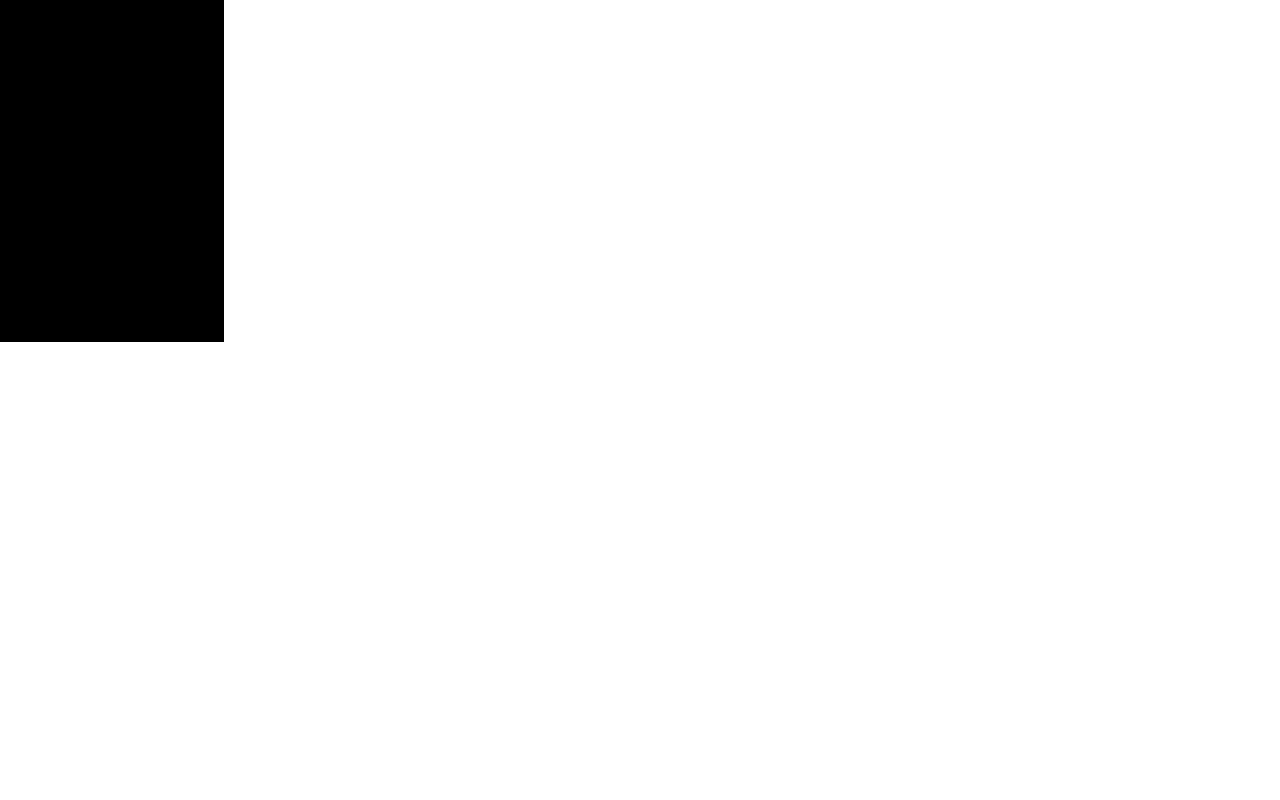
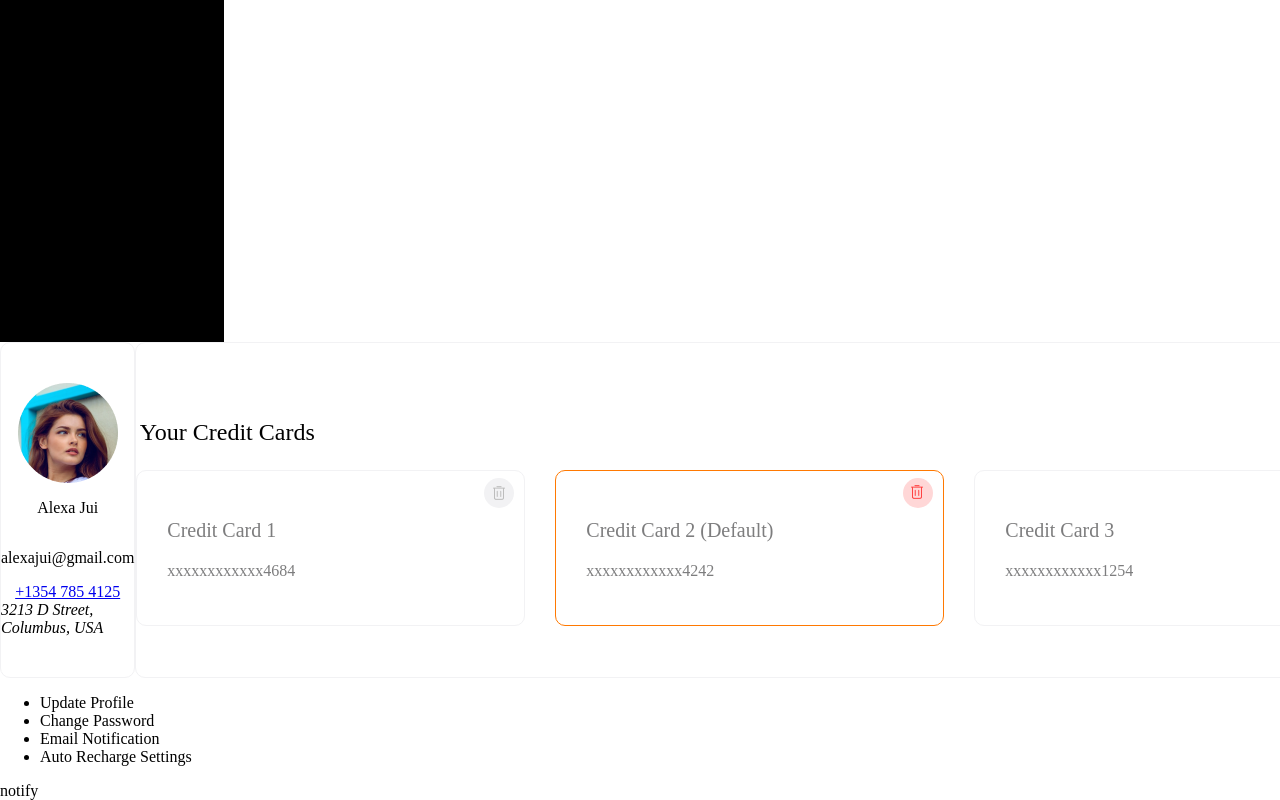
Before and after one commit to dmshikder/carrier-lookup, a plain HTML site: page index.html in a window 1280 px wide. Shown: the part 862-1662 px from the top of the page. Before the commit the page ends 1204 px from the top, so only its background shows below. Drawn offline with Linux system fonts and the light colour scheme.

Commit message:
main body part 1 design completed

```diff
--- a/index.html
+++ b/index.html
@@ -59,11 +59,67 @@
     <!-- main body start -->
 
     <div>
+      <div class="personal-info">
+        <div class="profile-info">
+          <img src="/assets/profile-image.png" alt="" />
+          <p>Alexa Jui</p>
+          <p>alexajui@gmail.com</p>
+          <a href="tel:+1354 785 4125">+1354 785 4125</a>
+          <address>3213 D Street, Columbus, USA</address>
+        </div>
+
+        <!-- credit card info  -->
+
+        <div class="credit-card-info">
+          <div>
+            <p style="margin-left: -610px; font-size: 24px">
+              Your Credit Cards
+            </p>
+          </div>
+          <div class="all-cards">
+            <div class="card">
+              <div class="card-info">
+                <p class="card-name">Credit Card 1</p>
+                <p class="card-number">xxxxxxxxxxxx4684</p>
+              </div>
+              <div class="delete2">
+                <img class="delete" src="/assets/delete2.png" alt="" />
+              </div>
+            </div>
+            <div class="card2">
+              <div class="card-info">
+                <p class="card-name">Credit Card 2 (Default)</p>
+                <p class="card-number">xxxxxxxxxxxx4242</p>
+              </div>
+              <div class="delete1">
+                <img class="delete-icon" src="/assets/delete1.png" alt="" />
+              </div>
+            </div>
+            <div class="card">
+              <div class="card-info">
+                <p class="card-name">Credit Card 3</p>
+                <p class="card-number">xxxxxxxxxxxx1254</p>
+              </div>
+              <div class="delete2">
+                <img class="delete" src="/assets/delete2.png" alt="" />
+              </div>
+            </div>
+          </div>
+        </div>
+      </div>
+
+      <!-- main body 2nd part  -->
       <div>
-        <div></div>
-        <div></div>
+        <div>
+          <ul class="menu">
+            <li>Update Profile</li>
+            <li>Change Password</li>
+            <li>Email Notification</li>
+            <li>Auto Recharge Settings</li>
+          </ul>
+        </div>
+        <div>notify</div>
       </div>
-      <div></div>
     </div>
     <!-- main body end -->
 
--- a/style.css
+++ b/style.css
@@ -57,3 +57,100 @@ body {
   width: 16px;
   height: 16px;
 }
+
+/* main body  */
+
+.personal-info {
+  display: flex;
+}
+
+/* profile info  */
+
+.profile-info {
+  width: 325px;
+  height: 334px;
+  border: 1px solid #f2f2f4;
+  border-radius: 10px;
+  display: flex;
+  flex-direction: column;
+  align-items: center;
+  justify-content: center;
+}
+
+/* credit card info  */
+
+.credit-card-info {
+  width: 1281px;
+  height: 334px;
+  border: 1px solid #f2f2f4;
+  border-radius: 10px;
+  display: flex;
+  flex-direction: column;
+  align-items: center;
+  justify-content: center;
+}
+
+.card {
+  width: 387px;
+  height: 154px;
+  border: 1px solid #f2f2f4;
+  border-radius: 10px;
+  display: flex;
+  flex-direction: row;
+  align-items: center;
+}
+.card2 {
+  width: 387px;
+  height: 154px;
+  border: 1px solid #ff7901;
+  border-radius: 10px;
+  display: flex;
+  flex-direction: row;
+  align-items: center;
+}
+
+.card-name {
+  font-size: 20px;
+  width: 200px;
+}
+
+.card-info {
+  margin-left: 30px;
+  color: #7d7d7e;
+  width: 232px;
+}
+
+.delete2 {
+  width: 30px;
+  height: 30px;
+  background-color: #f2f2f4;
+  border-radius: 40px;
+  margin-left: 85px;
+  margin-top: -110px;
+}
+.delete1 {
+  width: 30px;
+  height: 30px;
+  background-color: #ffd7d7;
+  border-radius: 40px;
+  margin-left: 85px;
+  margin-top: -110px;
+}
+
+.delete {
+  margin-top: 7px;
+  margin-left: 7px;
+}
+.delete-icon {
+  margin-top: 7px;
+  margin-left: 8px;
+}
+
+.all-cards {
+  display: flex;
+  flex-direction: row;
+
+  gap: 30px;
+}
+
+/* main body 2nd part  */
```
Also changed, not shown: assets/delete2.png (added), assets/profile-image.png (added).
